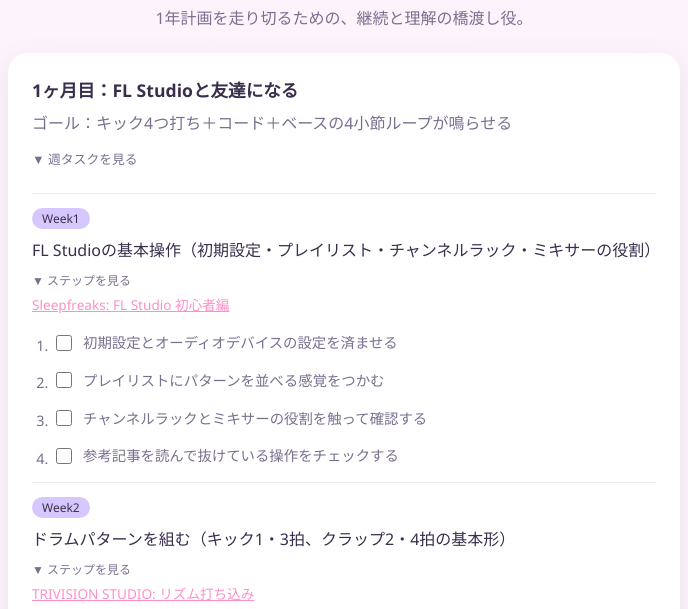
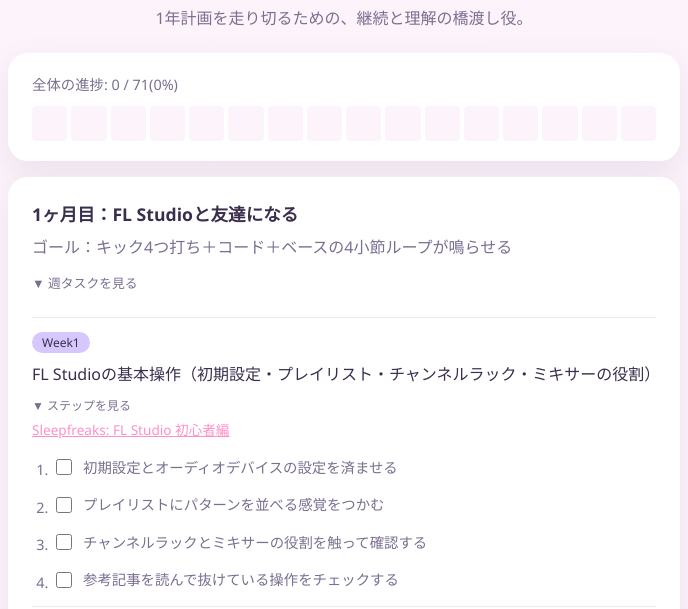
Before and after one commit to w4serinn/kfb-roadmap-companion, a website with bundled scripts: page index.html in a window 1280 px wide. Shown: the part 122-731 px from the top of the page, without its empty margins (296-984 px from the left). Built offline with nearby package versions, Linux system fonts and the light colour scheme.

Commit message:
feat: 全体進捗の可視化表示を実装

```diff
--- a/assets/main.js
+++ b/assets/main.js
@@ -1,14 +1,25 @@
 // エントリーポイント。進捗トラッカーの描画ロジックは今後のサイクルで追加していく。
-import { recordLastActiveDate } from "./progress-logic.js";
-import { renderMonthCards } from "./roadmap-view.js";
+import { recordLastActiveDate, calculateProgress } from "./progress-logic.js";
+import { renderMonthCards, renderOverallProgress } from "./roadmap-view.js";
 
 recordLastActiveDate(window.localStorage);
 
 const monthListContainer = document.getElementById("month-list");
+const overallProgressContainer = document.getElementById("overall-progress");
 
 fetch("data/roadmap.json")
   .then((response) => response.json())
-  .then((months) => renderMonthCards(monthListContainer, months, window.localStorage))
+  .then((months) => {
+    const refreshOverallProgress = () => {
+      renderOverallProgress(
+        overallProgressContainer,
+        calculateProgress(window.localStorage, months)
+      );
+    };
+
+    refreshOverallProgress();
+    renderMonthCards(monthListContainer, months, window.localStorage, refreshOverallProgress);
+  })
   .catch(() => {
     monthListContainer.textContent = "ロードマップデータの読み込みに失敗しました。";
   });
--- a/assets/progress-logic.js
+++ b/assets/progress-logic.js
@@ -58,3 +58,40 @@ export function hashText(text) {
   }
   return (hash >>> 0).toString(36);
 }
+
+// 週タスク/日次ステップのid生成。表示層(roadmap-view.js)と集計層
+// (calculateProgress)の両方から呼び、id計算がズレないようにする。
+export function makeTaskId(monthId, task) {
+  return `${monthId}:${hashText(`${task.tag}|${task.text}`)}`;
+}
+
+export function makeStepId(taskId, step) {
+  return `${taskId}:${hashText(step)}`;
+}
+
+// 全体の完了率を計算する。1〜4ヶ月目相当(steps有り)は日次ステップ単位、
+// 5ヶ月目以降相当(steps無し)は週タスク単位でカウントする。
+export function calculateProgress(storage, months) {
+  let total = 0;
+  let completed = 0;
+
+  for (const month of months) {
+    for (const task of month.tasks) {
+      const taskId = makeTaskId(month.id, task);
+      const hasSteps = Array.isArray(task.steps) && task.steps.length > 0;
+
+      if (hasSteps) {
+        for (const step of task.steps) {
+          total += 1;
+          if (isChecked(storage, makeStepId(taskId, step))) completed += 1;
+        }
+      } else {
+        total += 1;
+        if (isChecked(storage, taskId)) completed += 1;
+      }
+    }
+  }
+
+  const percent = total === 0 ? 0 : Math.round((completed / total) * 100);
+  return { total, completed, percent };
+}
--- a/assets/roadmap-view.js
+++ b/assets/roadmap-view.js
@@ -1,6 +1,6 @@
 // data/roadmap.json を月カード一覧としてDOMに描画する表示層。
 // ロジック(progress-logic.js等)とは分離し、DOM構築のみを担当する。
-import { isChecked, setChecked, hashText } from "./progress-logic.js";
+import { isChecked, setChecked, makeTaskId, makeStepId } from "./progress-logic.js";
 
 function createTaskLink(task) {
   const link = document.createElement("a");
@@ -12,7 +12,7 @@ function createTaskLink(task) {
   return link;
 }
 
-function createCheckItem(id, labelText, storage) {
+function createCheckItem(id, labelText, storage, onChange) {
   const label = document.createElement("label");
   label.className = "check-item";
 
@@ -21,6 +21,7 @@ function createCheckItem(id, labelText, storage) {
   checkbox.checked = isChecked(storage, id);
   checkbox.addEventListener("change", () => {
     setChecked(storage, id, checkbox.checked);
+    if (onChange) onChange();
   });
   label.appendChild(checkbox);
 
@@ -31,19 +32,19 @@ function createCheckItem(id, labelText, storage) {
   return label;
 }
 
-function createStepList(steps, taskId, storage) {
+function createStepList(steps, taskId, storage, onChange) {
   const stepList = document.createElement("ol");
   stepList.className = "week-task__steps";
   stepList.hidden = true;
   for (const step of steps) {
     const stepItem = document.createElement("li");
-    stepItem.appendChild(createCheckItem(`${taskId}:${hashText(step)}`, step, storage));
+    stepItem.appendChild(createCheckItem(makeStepId(taskId, step), step, storage, onChange));
     stepList.appendChild(stepItem);
   }
   return stepList;
 }
 
-function createWeekTaskItem(task, taskId, storage) {
+function createWeekTaskItem(task, taskId, storage, onChange) {
   const item = document.createElement("li");
   item.className = "week-task";
 
@@ -71,7 +72,7 @@ function createWeekTaskItem(task, taskId, storage) {
       item.appendChild(createTaskLink(task));
     }
 
-    const stepList = createStepList(task.steps, taskId, storage);
+    const stepList = createStepList(task.steps, taskId, storage, onChange);
     header.addEventListener("click", () => {
       const expanded = header.getAttribute("aria-expanded") === "true";
       header.setAttribute("aria-expanded", String(!expanded));
@@ -84,13 +85,13 @@ function createWeekTaskItem(task, taskId, storage) {
     if (task.link) {
       item.appendChild(createTaskLink(task));
     }
-    item.appendChild(createCheckItem(taskId, "完了にする", storage));
+    item.appendChild(createCheckItem(taskId, "完了にする", storage, onChange));
   }
 
   return item;
 }
 
-function createMonthCard(month, storage) {
+function createMonthCard(month, storage, onChange) {
   const card = document.createElement("article");
   card.className = "month-card";
 
@@ -114,8 +115,8 @@ function createMonthCard(month, storage) {
   taskList.className = "month-card__tasks";
   taskList.hidden = true;
   for (const task of month.tasks) {
-    const taskId = `${month.id}:${hashText(`${task.tag}|${task.text}`)}`;
-    taskList.appendChild(createWeekTaskItem(task, taskId, storage));
+    const taskId = makeTaskId(month.id, task);
+    taskList.appendChild(createWeekTaskItem(task, taskId, storage, onChange));
   }
 
   header.addEventListener("click", () => {
@@ -129,10 +130,39 @@ function createMonthCard(month, storage) {
   return card;
 }
 
-export function renderMonthCards(container, months, storage) {
+export function renderMonthCards(container, months, storage, onChange) {
   container.replaceChildren();
 
   for (const month of months) {
-    container.appendChild(createMonthCard(month, storage));
+    container.appendChild(createMonthCard(month, storage, onChange));
   }
 }
+
+const SEQUENCER_STEP_COUNT = 16;
+
+export function renderOverallProgress(container, { total, completed, percent }) {
+  container.replaceChildren();
+
+  const label = document.createElement("p");
+  label.className = "overall-progress__label";
+  label.textContent = `全体の進捗: ${completed} / ${total}(${percent}%)`;
+  container.appendChild(label);
+
+  const steps = document.createElement("div");
+  steps.className = "overall-progress__steps";
+  steps.setAttribute("role", "progressbar");
+  steps.setAttribute("aria-valuemin", "0");
+  steps.setAttribute("aria-valuemax", "100");
+  steps.setAttribute("aria-valuenow", String(percent));
+  steps.setAttribute("aria-label", "全体の進捗");
+
+  const litCount =
+    total === 0 ? 0 : Math.round((completed / total) * SEQUENCER_STEP_COUNT);
+  for (let i = 0; i < SEQUENCER_STEP_COUNT; i++) {
+    const cell = document.createElement("span");
+    cell.className = "overall-progress__cell";
+    if (i < litCount) cell.classList.add("is-lit");
+    steps.appendChild(cell);
+  }
+  container.appendChild(steps);
+}
--- a/index.html
+++ b/index.html
@@ -14,6 +14,7 @@
 </header>
 
 <main id="app">
+  <section id="overall-progress" class="overall-progress"></section>
   <section id="month-list" class="month-list" aria-label="月ごとの学習ロードマップ">
     <p class="month-list__status">読み込み中…</p>
   </section>
--- a/styles/main.css
+++ b/styles/main.css
@@ -64,6 +64,36 @@ body {
   max-width: 720px;
   padding: 0 24px;
   flex: 1;
+}
+
+.overall-progress {
+  background: var(--color-surface);
+  border-radius: var(--radius-lg);
+  padding: 20px 24px;
+  margin-bottom: 16px;
+  box-shadow: 0 12px 32px rgba(122, 111, 143, 0.12);
+}
+
+.overall-progress__label {
+  margin: 0 0 12px;
+  font-size: 0.9rem;
+  color: var(--color-text-muted);
+}
+
+.overall-progress__steps {
+  display: grid;
+  grid-template-columns: repeat(16, 1fr);
+  gap: 4px;
+}
+
+.overall-progress__cell {
+  aspect-ratio: 1;
+  border-radius: 4px;
+  background: var(--color-bg);
+}
+
+.overall-progress__cell.is-lit {
+  background: var(--color-accent);
 }
 
 .month-list {
```
Also changed, not shown: assets/progress-logic.test.js (+45 -0 lines), docs/ROADMAP.md (+1 -3 lines), docs/cycle-log.md (+16 -0 lines), docs/roadmap-done.md (+1 -0 lines), README.md.
